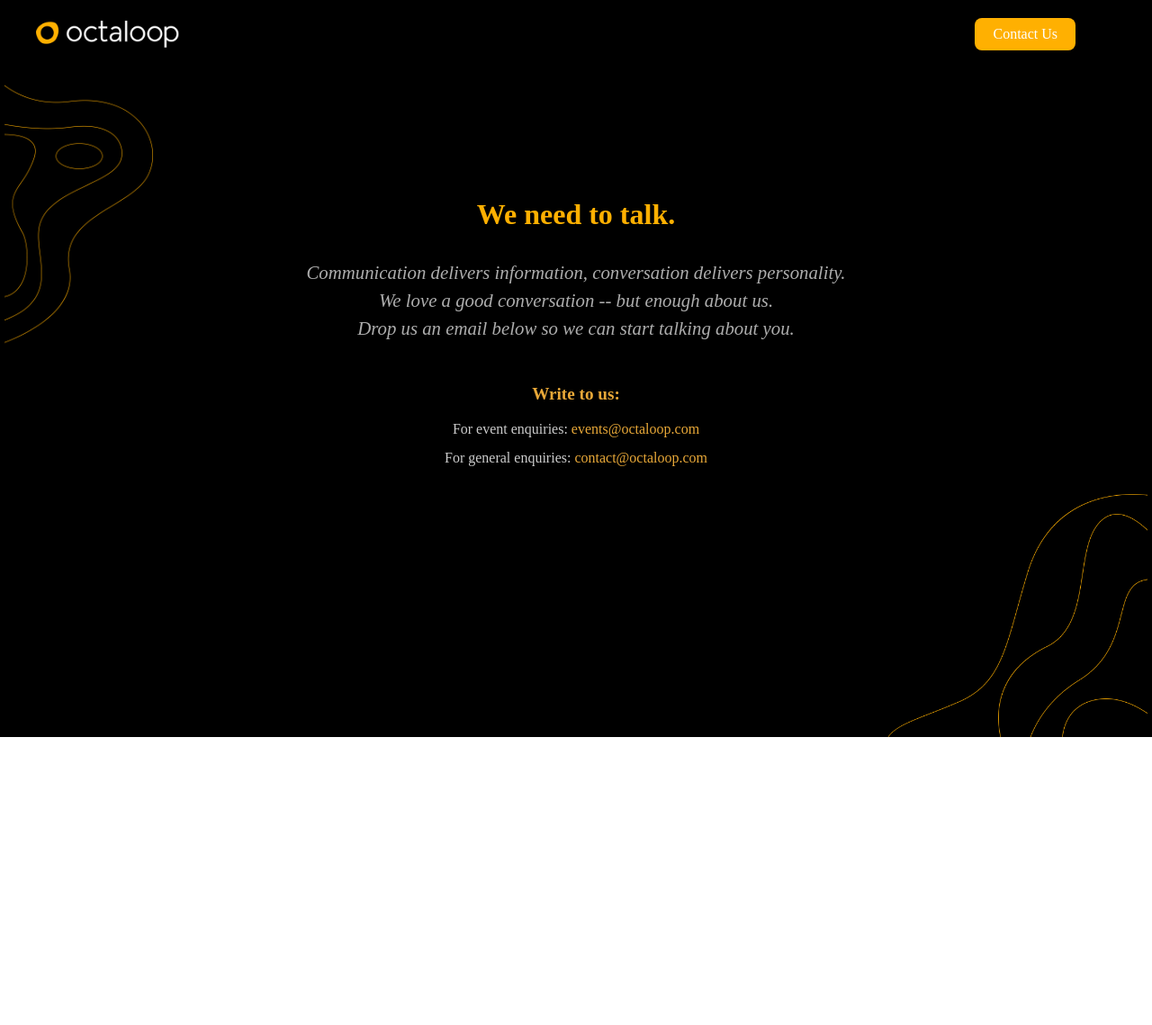
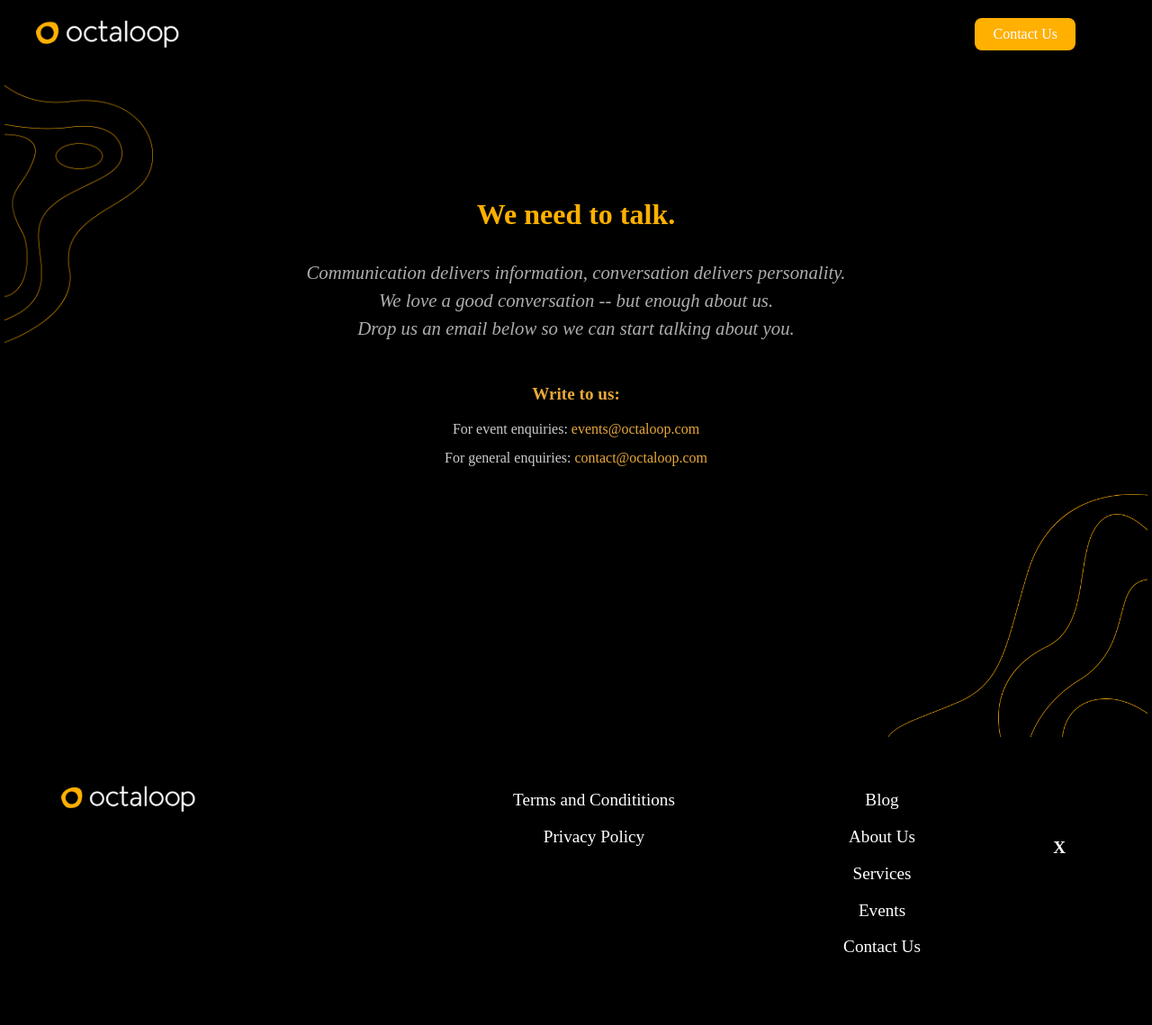
Before and after one commit to av535/octaloop, a Jekyll site: the page contact-us/index.html, which Jekyll copies as it is, in a window 1280 px wide. Shown: the whole page at 90% size. Built offline with Jekyll 4.4.1, drawn with Linux system fonts in a browser that asks for light colours; nearby versions of some CDN libraries; some web fonts are replaced; library files that are not in the unit come from our copies; before the commit the page ends 947 px from its top, so only the background shows below that.

Commit message:
fix link in contact

```diff
--- a/contact-us/index.html
+++ b/contact-us/index.html
@@ -21,7 +21,7 @@
 	<meta name="twitter:description" content="Get in touch with Octaloop for partnerships, speaking opportunities, and collaborations across India's emerging tech ecosystem."/>
 	<meta name="twitter:image" content="../assets/images/wp-content/themes/octaloop/assets/images/Logo-white.png"/><meta name="robots" content="index, follow, max-image-preview:large, max-snippet:-1, max-video-preview:-1"/>
 
-
+<link rel="stylesheet" href="https://cdnjs.cloudflare.com/ajax/libs/font-awesome/6.5.1/css/all.min.css">
 <link rel="alternate" title="oEmbed (JSON)" type="application/json+oembed" href="https://octaloop.com/wp-json/oembed/1.0/embed?url=https%3A%2F%2Foctaloop.com%2Fcontact-us%2F"/>
 <link rel="alternate" title="oEmbed (XML)" type="text/xml+oembed" href="https://octaloop.com/wp-json/oembed/1.0/embed?url=https%3A%2F%2Foctaloop.com%2Fcontact-us%2F&amp;format=xml"/>
 <style id="wp-img-auto-sizes-contain-inline-css" type="text/css">
@@ -363,22 +363,22 @@
 				</div> -->
 				<!-- <li class="nav-item"><a href="https://binamite.com"class="nav-link">Our Product-Binamite</a></li> -->
 				<li class="nav-item">
-					<a href="../blog/index.html" class="nav-link">Blog</a>
+					<a href="../events/index.html" class="nav-link">Events</a>
 				</li>
 				<li class="nav-item">
 					<a href="../services/index.html" class="nav-link">Services</a>
 				</li>
 				<li class="nav-item">
+					<a href="../blog/index.html" class="nav-link">Blog</a>
+				</li>
+				<li class="nav-item">
 					<a href="../about-us/index.html" class="nav-link">About Us</a>
 				</li>
+				<!-- <li class="nav-item">
+					<a href="../careers/index.html" class="nav-link">Careers</a>
+				</li> -->
 				<li class="nav-item">
-					<a href="../careers/index.html" class="nav-link">Careers</a>
-				</li>
-				<li class="nav-item">
-					<a href="../events/index.html" class="nav-link">Events</a>
-				</li>
-				<li class="nav-item">
-					<a href="../contact-us/index.html" class="nav-link button-contact">Contact Us</a>
+					<a href="../contact-us/index.html" class="nav-link button-contact" style="background-color: #ffb001;">Contact Us</a>
 				</li>
 			</ul>
 		</div>
@@ -396,7 +396,8 @@
 		<a href="../contact-us/index.html">CONTACT US</a>
 		<hr style="width:90%">
 	</div>
-</div>		<div class="row">
+</div>
+<div class="row">
 			<div class="col-md-3 col-4 col-lg-2 loop-1">
 				<img src="../assets/images/wp-content/themes/octaloop/assets/images/loop-1.png" alt="Octaloop" width="auto" height="auto">
 			</div>
@@ -423,10 +424,84 @@
 				<img src="../assets/images/wp-content/themes/octaloop/assets/images/loop-4.png" alt="Octaloop" loading="lazy" width="auto" height="auto">
 			</div>
 		</div>
+
 	</div>
-	<div class="container-fluid section-2">
+	<footer id="footer-call">
+    <div class="container-fluid">
+
+
+        <div class="justify-content-center row">
+            <div class="col-11 section-1 col-lg-4 col-md-4">
+                <a href="../index.html" class="logo">
+                    <img alt="octaloop" src="../assets/images/wp-content/themes/octaloop/assets/images/Logo-white.png" loading="lazy" width="150" height="40">
+                    <!-- <img alt="octaloop" src="https://assets.octaloop.com/homepage/Octaloop-Logo-dark.png" loading="lazy" width="150" height="40"> -->
+                </a>
+            </div>
+
+            <!-- Added section - 04/09/2025 -->
+            <div class="col-11 section-1 col-lg-3 col-md-3">
+                <ul class="pages">
+                    <li><a href="../termsandconditions.html">Terms and Condititions</a></li>
+                    <li><a href="../privacypolicy.html">Privacy Policy</a></li>
+                </ul>
+            </div>
+
+            <!-- Added section - 04/09/2025 -->
+            <div class="col-11 section-1 col-lg-3 col-md-3">
+                <!-- <div class="justify-content-center row"> -->
+
+
+                    <ul class="pages">
+                    <li><a href="https://octaloop.com/journal">Blog</a></li>
+                    <li><a href="https://octaloop.com/about-us">About Us</a></li>
+                    <li><a href="https://octaloop.com/services">Services</a></li>
+                    <li><a href="https://octaloop.com/events">Events</a></li>
+                    <li><a href="https://octaloop.com/contact-us">Contact Us</a></li>
+                    </ul>
+                </div>
+
+
+            <div class="col-11 section-1 col-lg-1 col-md-1">
+                <ul class="social-media">
+					<li>
+                        <!-- <a href="https://www.linkedin.com/company/10387115/admin/" target="_blank"><i class="fab fa-linkedin"></i></a> -->
+                        <a href="https://www.linkedin.com/company/octaloop/" target="_blank"><i class="fab fa-linkedin"></i></a>
+                    </li>
+					<li>
+                        <!-- <a href="https://x.com/IBTxOfficial" target="_blank">
+                            <img style="width:17px;height: 17px;" src="../assets/images/wp-content/themes/octaloop/assets/images/x-social-media-icon.png" alt="Octaloop" loading="lazy" width="auto" height="auto">
+                        </a> -->
+						<li>
+                        <a href="https://x.com/IBTxOfficial" target="_blank"><i class="fab fa-x"></i></a>
+                    </li>
+                    </li>
+                    <li>
+                        <a href="https://www.instagram.com/indiablockchaintour" target="_blank"><i class="fab fa-instagram"></i></a>
+                    </li>
+
+                    <!-- <li>
+                        <a href="https://t.me/octaloophq" target="_blank"><i class="fab fa-telegram"></i></a>
+                    </li>
+                    <li>
+                        <a href="https://www.youtube.com/channel/UCOXSWSyY65YzU2kMV7A4s0w" target="_blank"><i class="fab fa-youtube"></i></a>
+                    </li> -->
+
+                    <!-- <li>
+                        <a href="https://www.facebook.com/Octaloop-100192491368630" target="_blank"><i class="fab fa-facebook-f"></i></a>
+                    </li> -->
+                </ul>
+            </div></div>
+
+    </div>
+	</footer>
+	<!-- removed -->
+	<!-- <div class="container-fluid section-2">
+
 		<div class="row justify-content-center">
-			<div class="col-lg-4 col-md-5 col-10">
+
+			<div class="col-lg-4 col-md-5 col-10"> -->
+
+
 
 <script>
 window.addEventListener('load', function() {
```
